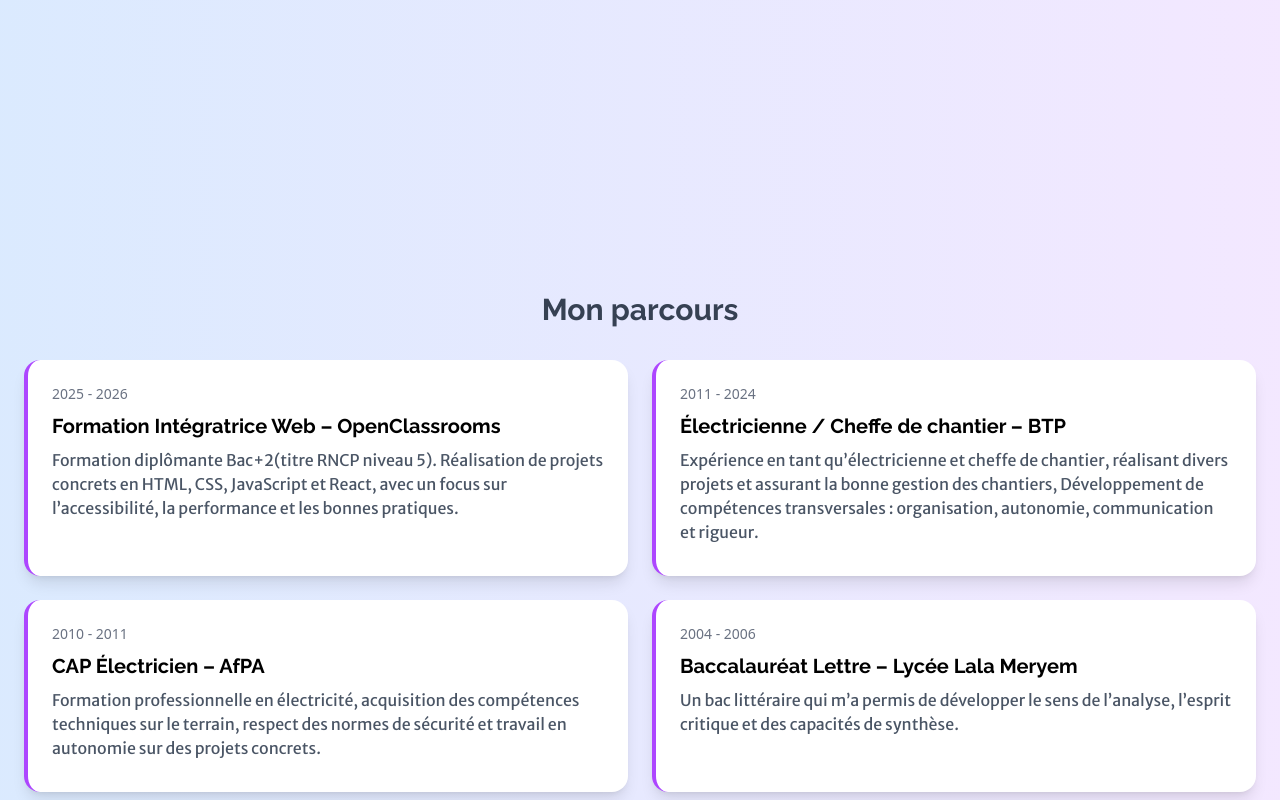
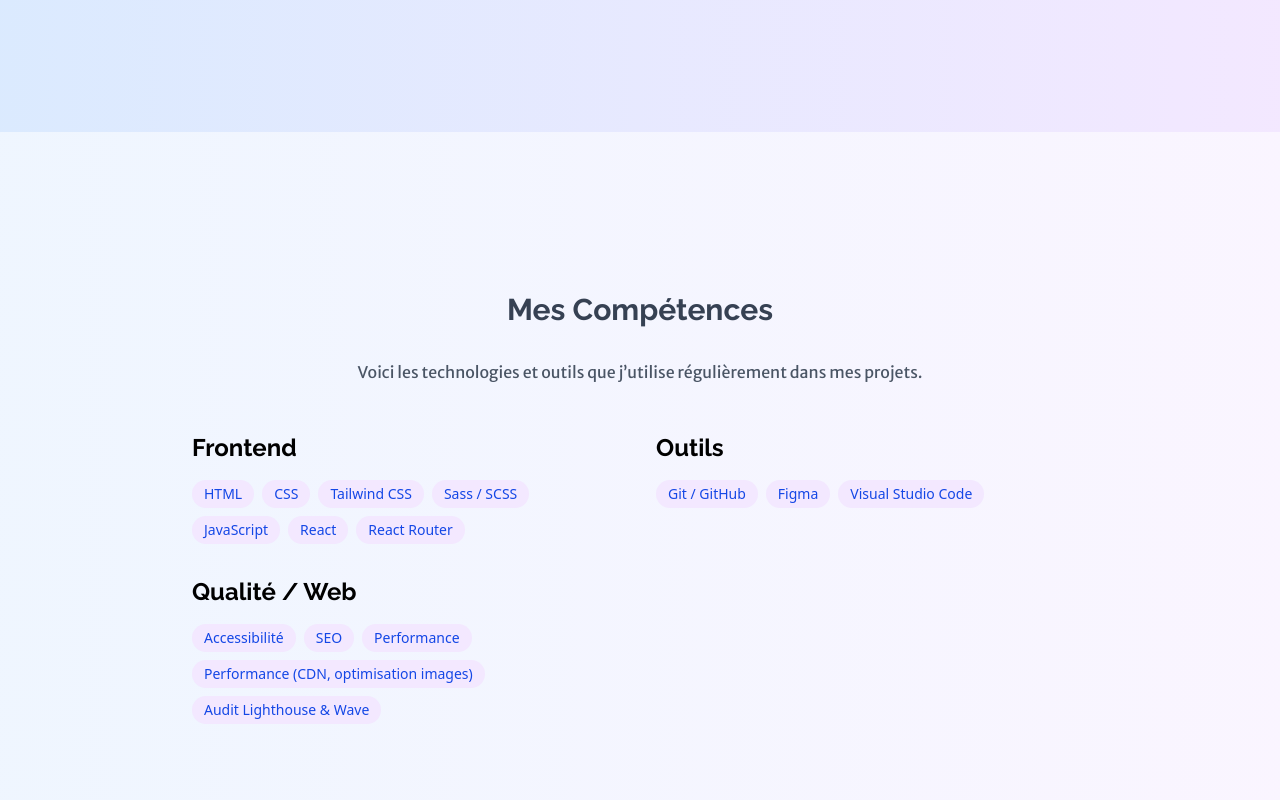
Before and after one commit to Dounia44/Portfolio, a React (Vite) app: page / in a window 1280 px wide. Shown: the part 2920-3720 px from the top of the page. Built offline with nearby package versions, Linux system fonts and the light colour scheme.

Commit message:
feat: ajout du composant Skills.jsx

```diff
--- a/src/App.jsx
+++ b/src/App.jsx
@@ -2,6 +2,7 @@ import Header from "./components/Header";
 import Hero from "./components/Hero";
 import Projects from "./components/Projects";
 import About from "./components/About";
+import Skills from "./components/Skills";
 import Parcours from "./components/Parcours";
 import Contact from "./components/Contact";
 import Footer from "./components/Footer";
@@ -13,6 +14,7 @@ function App() {
       <Hero />
       <Projects />
       <About />
+      <Skills />
       <Parcours />
       <Contact />
       <Footer />
--- /dev/null
+++ b/src/components/Skills.jsx
@@ -0,0 +1,62 @@
+const skills = [
+  {
+    name: "Frontend",
+    items: [
+      "HTML",
+      "CSS",
+      "Tailwind CSS",
+      "Sass / SCSS",
+      "JavaScript",
+      "React",
+      "React Router",
+    ],
+  },
+  { name: "Outils", items: ["Git / GitHub", "Figma", "Visual Studio Code"] },
+  {
+    name: "Qualité / Web",
+    items: [
+      "Accessibilité",
+      "SEO",
+      "Performance",
+      "Performance (CDN, optimisation images)",
+      "Audit Lighthouse & Wave",
+    ],
+  },
+];
+
+const Skills = () => {
+  return (
+    <section
+      id="skills"
+      className="py-20 lg:py-40 px-6 bg-linear-to-r from-blue-50 to-purple-50"
+    >
+      <div className="max-w-6xl mx-auto text-center mb-12">
+        <h2>Mes Compétences</h2>
+        <p>
+          Voici les technologies et outils que j’utilise régulièrement dans mes
+          projets.
+        </p>
+      </div>
+
+      <div className="max-w-4xl text-center md:text-start mx-auto grid grid-cols-1 md:grid-cols-2 gap-8">
+        {skills.map((skill, index) => (
+          <div key={index}>
+            <h3>{skill.name}</h3>
+            <div className="flex flex-wrap justify-center md:justify-start gap-2">
+              {skill.items.map((item, idx) => (
+                <span
+                  key={idx}
+                  className="bg-purple-100 text-blue-700 px-3 py-1 rounded-full text-sm font-medium gap-8"
+                >
+                  {item}
+                </span>
+              ))}
+            </div>
+          </div>
+        ))}
+      </div>
+    </section>
+  );
+};
+
+export default Skills;
```
